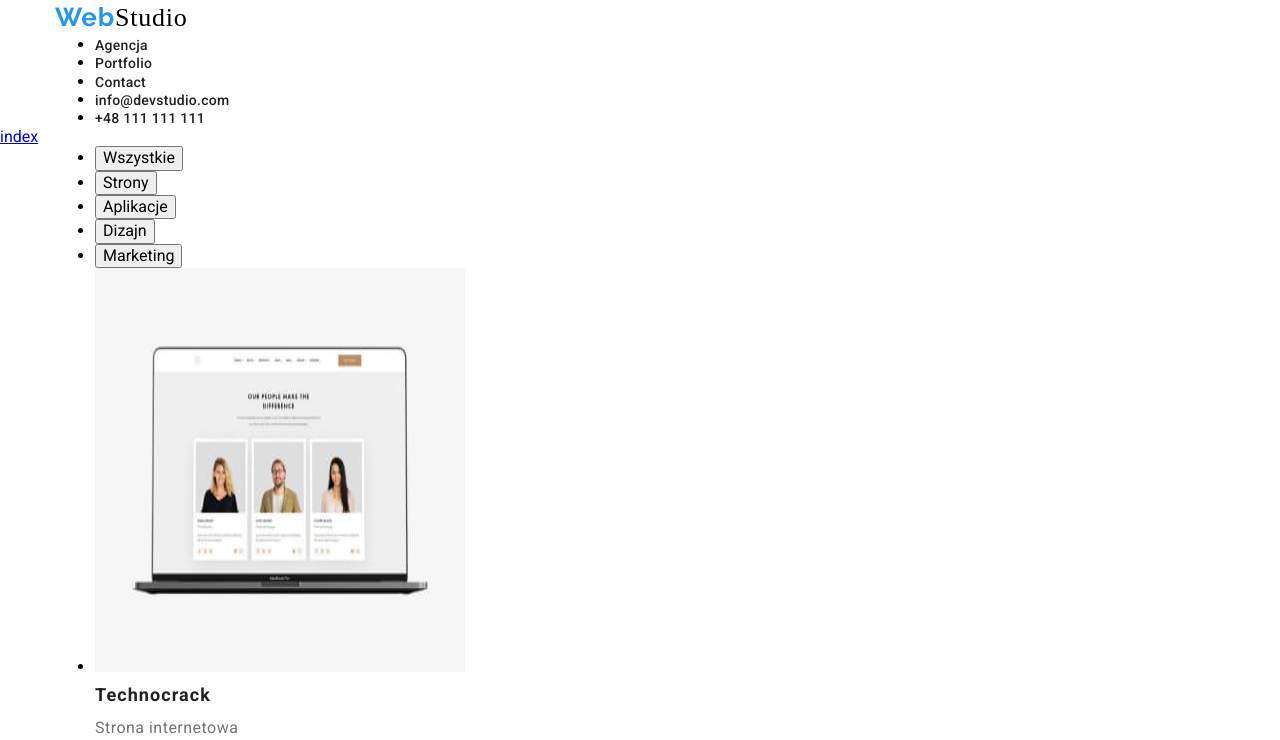
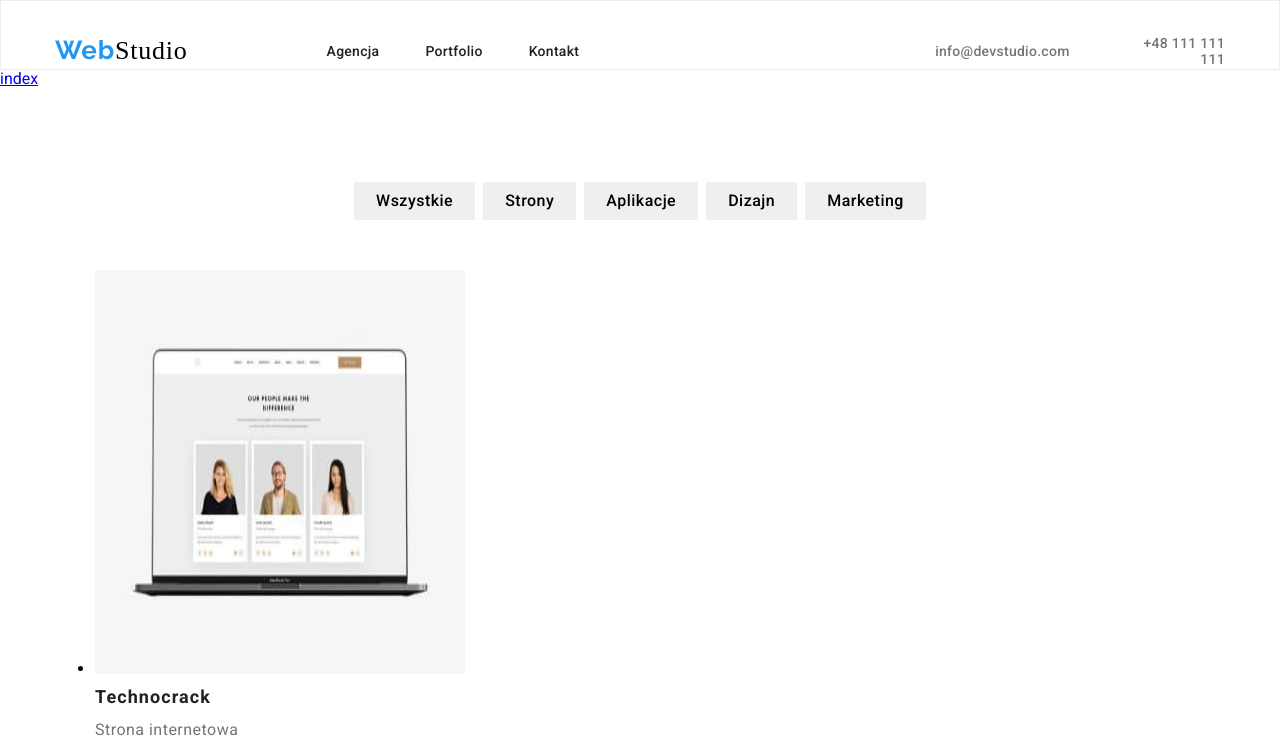
Before and after one commit to JakubOlszak/goit-markup-hw-03, a plain HTML site: page portfolio.html in a window 1280 px wide. Shown: the top 740 px of the page. Drawn offline with nearby package versions, Linux system fonts and the light colour scheme.

Commit message:
adding styles to portfolio.html

```diff
--- a/css/styles.css
+++ b/css/styles.css
@@ -33,7 +33,7 @@ gap:30px;
 }
 
 
-.buttons li{
+.buttons{
 
     font-size: 16px;
     font-weight: 500;
@@ -42,10 +42,10 @@ gap:30px;
     text-align: center;
     cursor: pointer;
     padding-left: 22px;
-    padding-top: 6;
-    padding-right: 22;
-    padding-bottom: 6;
-
+    padding-top: 6px;
+    padding-right: 22px;
+    padding-bottom: 6px;
+    border: none;
 
 }
 
@@ -74,6 +74,20 @@ margin-bottom: 200px;
 }
 
 
+.buttons-order{
+
+  padding-top: 94px;
+  padding-bottom: 50px;
+}
+
+.buttons-content{
+  display:flex;
+  gap:8px;
+  justify-content:center;
+  list-style: none;
+
+
+}
 
 
  .head_2{
@@ -272,6 +286,7 @@ color: var(--brand-color-white);
     .header-order{
 
       padding-top:32px ;
+      border: 1px solid  var(--brand-color-white4);
     }
 
  .header-content{
@@ -306,6 +321,7 @@ color: var(--brand-color-white);
     --brand-color-dark:  rgba(33, 33, 33, 1);
     --brand-color-grey:  rgba(117, 117, 117, 1);
     --brand-color-black2:rgba(0, 0, 0, 1);
+    --brand-color-white4: rgba(236, 236, 236, 1)
   }
 
   .footer-content{
--- a/portfolio.html
+++ b/portfolio.html
@@ -20,8 +20,12 @@
 
   </head>
   <body>
-    <div class="container">
     <header>
+
+      <section class="header-order">
+
+
+             <div class="container header-content">
             <a  class="contact-header"
               href="http://google.com"
               style="text-decoration: none"
@@ -32,54 +36,56 @@
             <span class="web" >Web</span><span class ="studio" >Studio</span>
 
           </a>
-      <nav>
-        <ul>
-          <li>
+
+
                   <a class="contact-header" href="http://google.com" style="text-decoration: none" title="Agencja"> Agencja </a>
-          </li>
-          <li>
+
                   <a class="contact-header" href="http://google.com" style="text-decoration: none" title="Portfolio">
                     Portfolio
                   </a>
-          </li>
-          <li>
-            <a class="contact-header" href="http://google.com" style="text-decoration: none"> Contact </a>
-          </li>
-        </ul>
-      </nav>
 
-      <ul>
-        <li>
-          <a class="contact-header"
+                  <a class="contact-header" href="http://google.com" style="text-decoration: none" title="Kontakt"> Kontakt </a>
+
+                <a class="contact-header2"
                   href="mailto:info@devstudio.com "
                   style="text-decoration: none"
                   rel="noreferrer noopener"
                   >info@devstudio.com
                 </a>
-        </li>
-        <li><a class= "contact-header" href="tel:+48111111111" style="text-decoration: none">+48 111 111 111 </a></li>
-      </ul>
+
+               <a class= "contact-header3" href="tel:+48111111111" style="text-decoration: none">+48 111 111 111 </a>
+
+
+      </div>
+
+      </section>
+
         </header>
-</div>
 
     <a href="./index.html">index</a>
 
     <main>
 
-      <div class="container">
 
-        <ul >
-
-            <li><button class="buttons" type="button">Wszystkie</button></li>
-            <li><button class="buttons" type="button">Strony</button></li>
-            <li><button class="buttons" type="button">Aplikacje</button></li>
-            <li> <button class="buttons" type="button">Dizajn</button></li>
-            <li><button class="buttons" type="button">Marketing</button></li>
+      <section class="buttons-order">
+      <div class="container buttons-content">
 
 
 
-    </ul>
+             <button class="buttons" type="button">Wszystkie</button>
+            <button class="buttons" type="button">Strony</button>
+            <button class="buttons" type="button">Aplikacje</button>
+             <button class="buttons" type="button">Dizajn</button>
+            <button class="buttons" type="button">Marketing</button>
+
+
+
+
 </div>
+
+
+</section>
+
 
 <div class="container">
 
@@ -158,26 +164,32 @@
 </div>
 
     </main>
-    <div class="container">
-    <footer class="footer">
-        <a  class="contact-header"
+    <footer>
+        <section class="footer-settings">
+        <div class="container footer-content">
+
+          <a  class="contact-header-down"
           href="http://google.com"
           style="text-decoration: none"
           target="_blank"
           rel="noreferrer noopener"
           title="WebStudio"
         >
-      <span class="web" style="color:rgba(33, 150, 243, 1)">Web</span><span class ="studio" style="color:rgba(255, 255, 255, 1)">Studio</span>
+        <span class="web"  >Web</span><span class ="studio2"  >Studio</span>
 
       </a>
-      <address>
-        <ul>
-          <li><a class="contact-footer" href="m.Warszawa_Aleje_Jerozolimskie_21" style="text-decoration: none">m.Warszawa, Aleje Jerozolimskie 21 </a></li>
-          <li><a class="contact-footer2" href="info@example.com" style="text-decoration: none">info@example.com </a></li>
-          <li><a class="contact-footer2" href="tel:+48111111111" style="text-decoration: none">+48 111 111 111 </a></li>
-        </ul>
-      </address>
+
+             <a class="contact-footer" href="m.Warszawa_Aleje_Jerozolimskie_21" style="text-decoration: none">m.Warszawa, Aleje Jerozolimskie 21 </a>
+                    <a class="contact-footer2" href="info@example.com" style="text-decoration: none">info@example.com </a>
+
+
+                    <a class="contact-footer3" href="tel:+48111111111" style="text-decoration: none">+48 111 111 111 </a>
+
+
+
+
+        </div>
+        </section>
       </footer>
-    </div>
       </body>
     </html>
```
Also changed, not shown: index.html (+0 -2 lines). Lines whose indentation alone changed are shown as unchanged.
